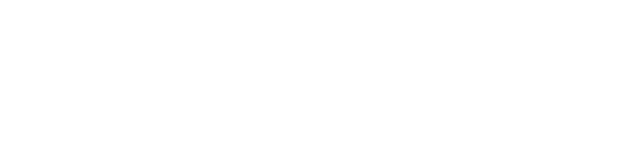
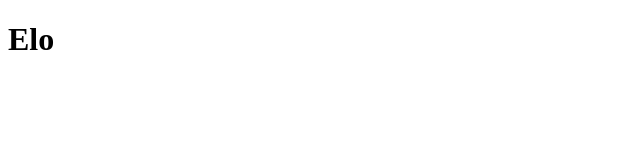
Before and after one commit to GrzegorzStypa/test3, a plain HTML site: page index.html in a window 1280 px wide. Shown: the full height of the page, 0-640 px from the left. Drawn offline with Linux system fonts and the light colour scheme.

Commit message:
added h1

```diff
--- a/index.html
+++ b/index.html
@@ -9,7 +9,8 @@
 </head>
 
 <body>
-
+    <h1>Elo
+    </h1>
 </body>
 
 </html>
```
